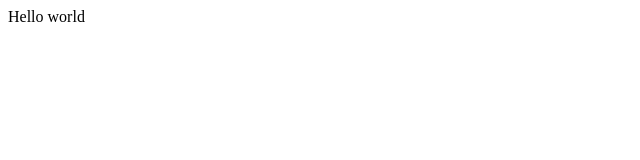
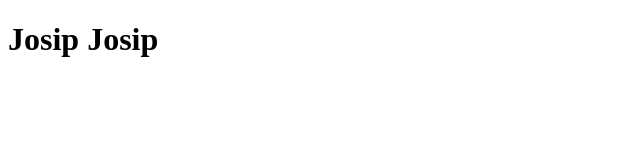
Before and after one commit to JosipBudimcic/UcenjeFD1, a plain HTML site: page 1_HTML/stranica.html in a window 1280 px wide. Shown: the whole page, without its empty margins (0-640 px from the left). Drawn offline with Linux system fonts and the light colour scheme.

Commit message:
promjena imena

```diff
--- a/1_HTML/stranica.html
+++ b/1_HTML/stranica.html
@@ -6,6 +6,6 @@
     <title>Document</title>
 </head>
 <body>
-    Hello world
+    <h1>Josip Josip</h1>
 </body>
 </html>
```
